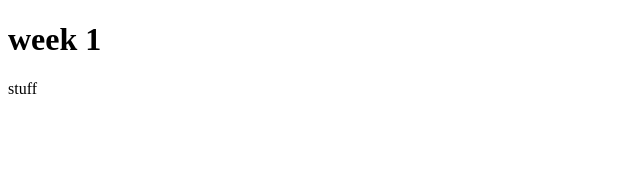
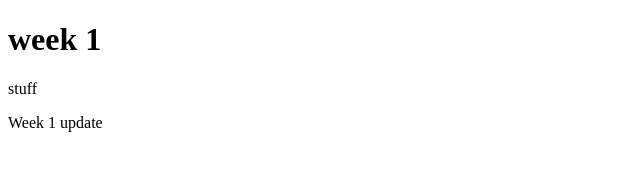
Before and after one commit to pol1612/research-demo, a plain HTML site: page week-1/index.html in a window 1280 px wide. Shown: the whole page, without its empty margins (0-640 px from the left). Drawn offline with Linux system fonts and the light colour scheme.

Commit message:
updated week 1

```diff
--- a/week-1/index.html
+++ b/week-1/index.html
@@ -8,5 +8,6 @@
 <body>
     <h1>week 1</h1>
     <p>stuff</p>
+    <p>Week 1 update</p>
 </body>
 </html>
```
